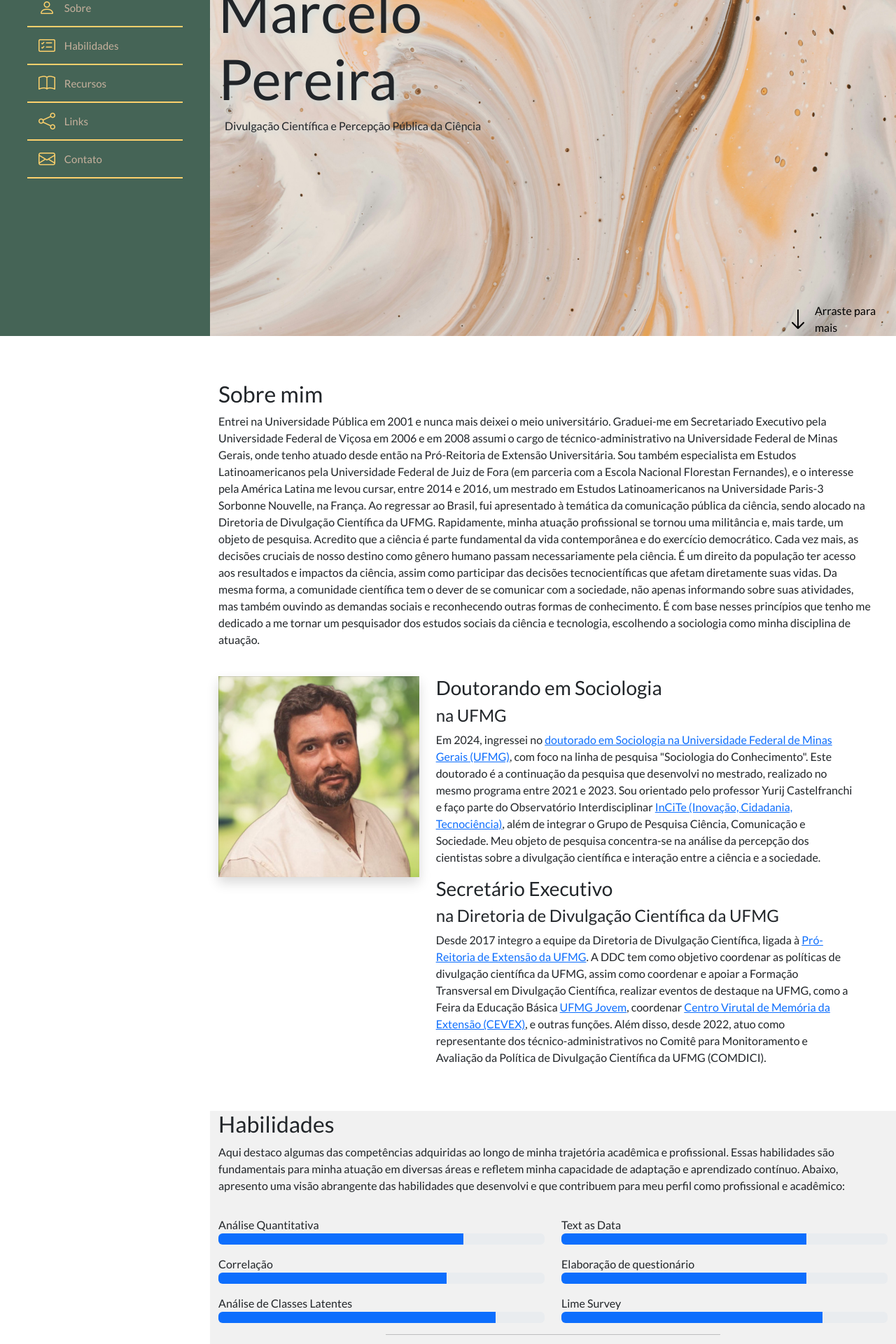
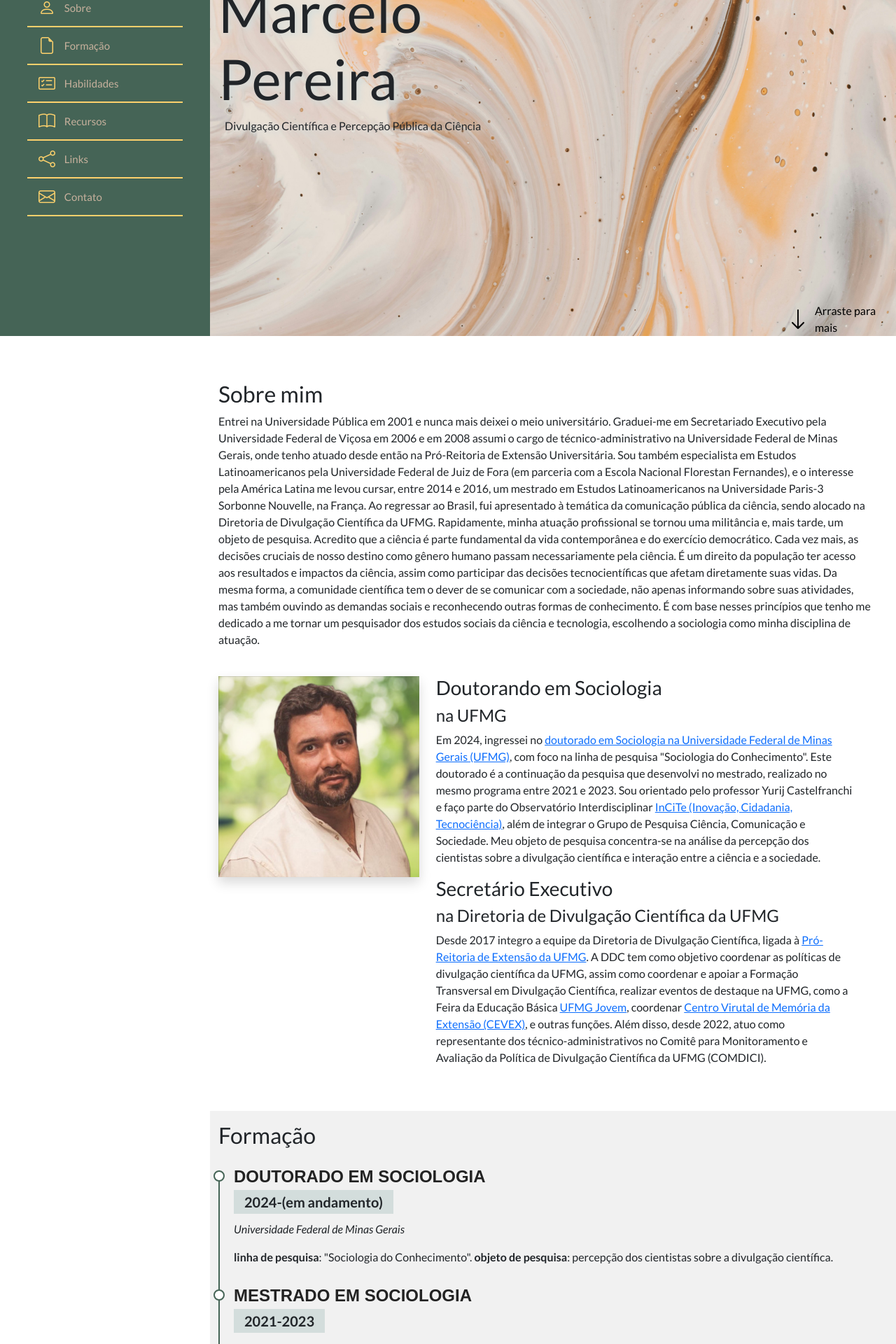
Before and after one commit to tbmpereira/portfolio-flask, a Flask app: page / in a window 1280 px wide. Shown: the part 320-2240 px from the top of the page at 70% size. Run offline with Flask 3, Linux system fonts and the light colour scheme; some libraries are stand-ins or nearby versions.

Commit message:
incluída a seção "formação", acrescentei línguas estrangeiras em "habilidades" e alterei a ordem das seções

```diff
--- a/static/style.css
+++ b/static/style.css
@@ -192,3 +192,46 @@ i.menu-mobile {
 .section-bg {
     background-color: #f1f1f1;
 }
+
+.cv .cv-title{
+    font-weight: 700;
+    margin-top: 20px;
+    margin-bottom: 20px;
+    color: #333333
+}
+
+.cv .cv-item {
+    padding: 0 0 20px 20px;
+    margin-top: -2px;
+    border-left: 2px solid #456456;
+    position: relative;
+}
+
+.cv .cv-item h4 {
+    line-height: 18px;
+    font-weight: 600;
+    text-transform: uppercase;
+    font-family: Poppins, sans-serif;
+    color: #222222;
+    margin-bottom: 10px;
+}
+
+.cv .cv-item h5 {
+    background: #d3dddc;
+    padding: 5px 15px;
+    display: inline-block;
+    font-weight: 600;
+    margin-bottom: 10px;
+}
+
+.cv .cv-item::before{
+    content: "";
+    position: absolute;
+    top: 0;
+    width: 16px;
+    height: 16px;
+    border: 2px solid #456456;
+    background: #fff;
+    left: -9px;
+    border-radius: 50%;
+}
--- a/templates/index.html
+++ b/templates/index.html
@@ -44,19 +44,22 @@
                         <i class="bi bi-person"></i>Sobre</a>
                     </li>
                     <li class="nav-item">
+                        <a class="nav-link" href="#formacao">
+                            <i class="bi bi-file-earmark" aria-hidden="true"></i>Formação</a>
+                      <li class="nav-item">
+                    <li class="nav-item">
                         <a class="nav-link" aria-current="page" href="#habilidades">
                             <i class="bi bi-card-checklist"></i>Habilidades</a>
                       </li>
-                      <li class="nav-item">
-                        <a class="nav-link" href="#">
+                        <a class="nav-link" href="#recursos">
                             <i class="bi bi-book"></i>Recursos</a>
                       </li>
                       <li class="nav-item">
-                        <a class="nav-link" href="#">
+                        <a class="nav-link" href="#links">
                             <i class="bi bi-share"></i>Links</a>
                       </li>
                       <li class="nav-item">
-                        <a class="nav-link" href="#">
+                        <a class="nav-link" href="#contato">
                             <i class="bi bi-envelope"></i>Contato</a>
                       </li>
 
@@ -143,9 +146,51 @@
             </div>
 
         </section>
-        <section id="habilidades" class="mt-5 section-bg">
+        <section id="formacao" class="mt-5 cv section-bg">
             <div class="container pb-5">
-                <h2 class=""pt-5">Habilidades</h2>
+                <h2 class="pt-3 pb-4">Formação</h2>
+                <div class="row">
+                    <div class="col-md-12">
+                        <div class="cv-item">
+                            <h4>Doutorado em Sociologia</h4>
+                            <h5>2024-(em andamento)</h5>
+                            <p><em>Universidade Federal de Minas Gerais</em></p>
+                            <p><strong>linha de pesquisa</strong>: "Sociologia do Conhecimento".
+                                <strong>objeto de pesquisa</strong>: percepção dos cientistas sobre a divulgação científica.</p>
+                        </div>
+                        <div class="cv-item">
+                            <h4>Mestrado em Sociologia</h4>
+                            <h5>2021-2023</h5>
+                            <p><em>Universidade Federal de Minas Gerais</em></p>
+                            <p><strong>linha de pesquisa</strong>: "Sociologia do Conhecimento".
+                                <strong>objeto de pesquisa</strong>: percepção dos cientistas sobre a divulgação científica.</p>
+                        </div>
+                        <div class="cv-item">
+                            <h4>Master 1 em Estudos Latinoamericanos</h4>
+                            <h5>2014-2015</h5>
+                            <p><em>Université Paris-3 Sorbonne Nouvelle</em></p>
+                            <p><strong>disciplina</strong>: sociologia.
+                                <strong>objeto de pesquisa</strong>: sindicalismo e terceirização na América Latina.</p>
+                        </div>
+                        <div class="cv-item">
+                            <h4>Especialização em Estudos Latinoamericanos</h4>
+                            <h5>2006-2008</h5>
+                            <p><em>Universidade Federal de Juiz de Fora e Escola Nacional Florestan Fernandes</em></p>
+                            <p>curso de formação para militantes sociais, com formação voltada para a formação política, histórica, econômica e cultural da América Latina.</p>
+                        </div>
+                        <div class="cv-item">
+                            <h4>Graduação em Secretariado Executivo Trilíngue</h4>
+                            <h5>2001-2006</h5>
+                            <p><em>Universidade Federal de Viçosa</em></p>
+                            <p>curso de graduação voltado para a formação de profissionais para a gestão secretarial de organizações com atenção especial para a formação em língua portuguesa e estrangeira (francês e inglês).</p>
+                        </div>
+                    </div>
+                </div>
+            </div>
+        </section>
+        <section id="habilidades" class="mt-5">
+            <div class="container pb-5">
+                <h2 class="pt-5">Habilidades</h2>
                 <p>Aqui destaco algumas das competências adquiridas ao longo de minha trajetória
                     acadêmica e profissional. Essas habilidades são fundamentais para minha atuação
                     em diversas áreas e refletem minha capacidade de adaptação e aprendizado contínuo.
@@ -243,8 +288,27 @@
                         </div>
                     </div>
                 </div>
+                <hr class="w-50 me-auto ms-auto">
+                <div class="row">
+                    <div class="col-md-6">
+                        <p class="mt-3 mb-0">Inglês</p>
+                        <div class="progress" role="progressbar" aria-label="english" aria-valuenow="80" aria-valuemin="0" aria-valuemax="100">
+                            <div class="progress-bar" style="width: 80%"></div>
+                        </div>
+                        <p class="mt-3 mb-0">Francês</p>
+                        <div class="progress" role="progressbar" aria-label="français" aria-valuenow="75" aria-valuemin="0" aria-valuemax="100">
+                            <div class="progress-bar" style="width: 75%"></div>
+                        </div>
+                        <p class="mt-3 mb-0">Espanhol</p>
+                        <div class="progress" role="progressbar" aria-label="espanol" aria-valuenow="70" aria-valuemin="0" aria-valuemax="100">
+                            <div class="progress-bar" style="width: 70%"></div>
+                        </div>
+                    </div>
+                </div>
+
             </div>
         </section>
+
 
 
     </main>
```
